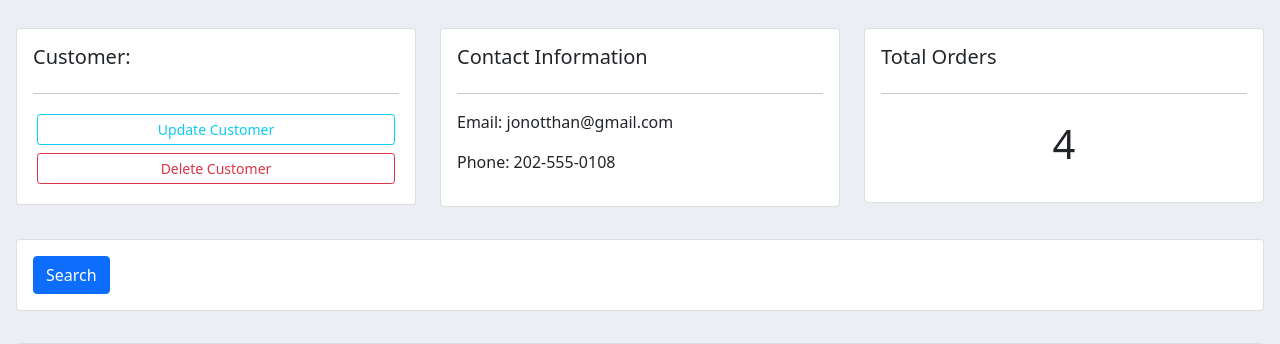
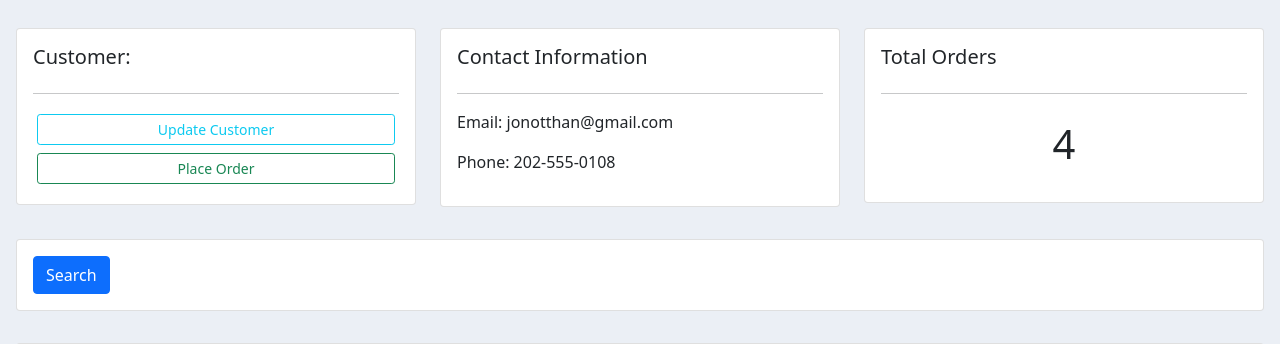
Before and after one commit to M-Moein-M/Django-Customer-Manager, a Django app: page /customer/1 in a window 1280 px wide. Shown: the part 56-400 px from the top of the page. Run offline with Django 3.2, Linux system fonts and the light colour scheme; data comes from the database, SQL or seed files in the repository.

Commit message:
feat: remove create-order link from dashboard

```diff
--- a/accounts/templates/accounts/customer.html
+++ b/accounts/templates/accounts/customer.html
@@ -9,7 +9,7 @@
             <h5>Customer:</h5>
             <hr>
             <a class="btn btn-outline-info m-1 btn-sm btn-block" href="">Update Customer</a>
-            <a class="btn btn-outline-danger m-1 btn-sm btn-block" href="">Delete Customer</a>
+            <a class="btn btn-outline-success m-1 btn-sm btn-block" href="{% url 'create_order' customer.id %}">Place Order</a>
 
         </div>
     </div>
--- a/accounts/templates/accounts/dashboard.html
+++ b/accounts/templates/accounts/dashboard.html
@@ -33,7 +33,6 @@
         <h5>LAST 5 ORDERS</h5>
         <hr>
         <div class="card card-body">
-            <a class="btn btn-primary  btn-sm btn-block" href="{% url 'create_order' %}">Create Order</a>
             <table class="table table-sm">
                 <tr>
                     <th>Product</th>
--- a/accounts/urls.py
+++ b/accounts/urls.py
@@ -7,7 +7,7 @@ urlpatterns = [
     path('products/', views.products, name='products'),
     path('customer/<str:customer_id>', views.customer, name='customer'),
 
-    path('create_order', views.createOrder, name='create_order'),
+    path('create_order/<str:pk>', views.createOrder, name='create_order'),
     path('update_order/<str:pk>', views.updateOrder, name='update_order'),
     path('delete_order/<str:pk>', views.deleteOrder, name='delete_order'),
 ]
```
